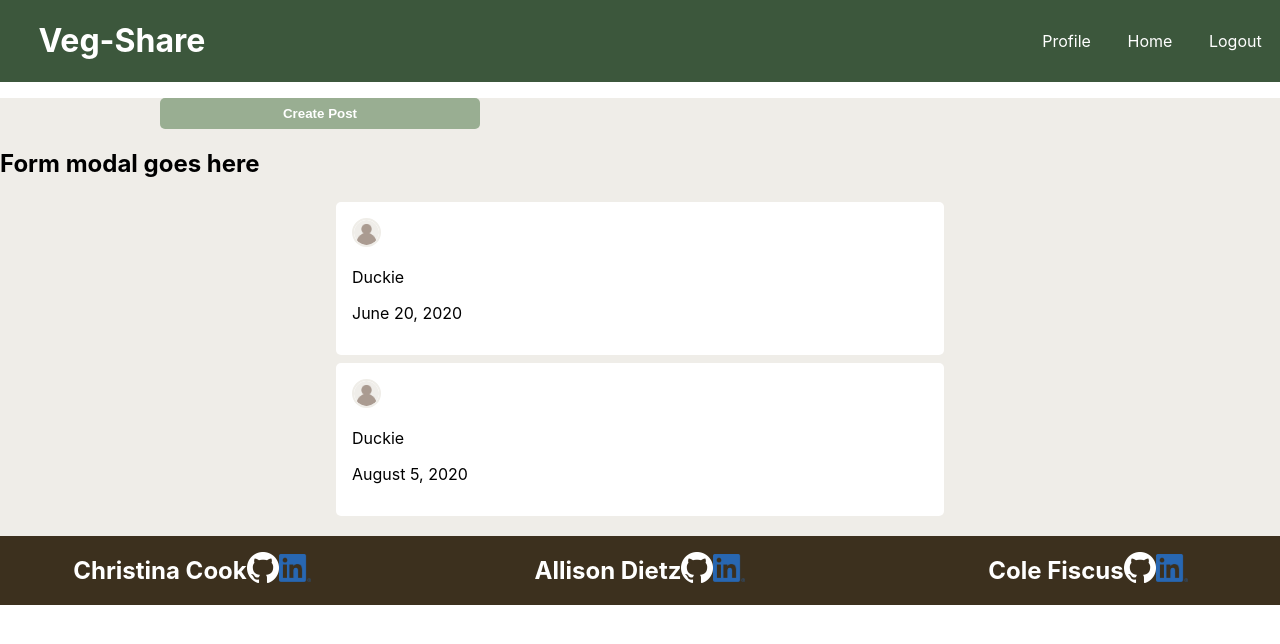
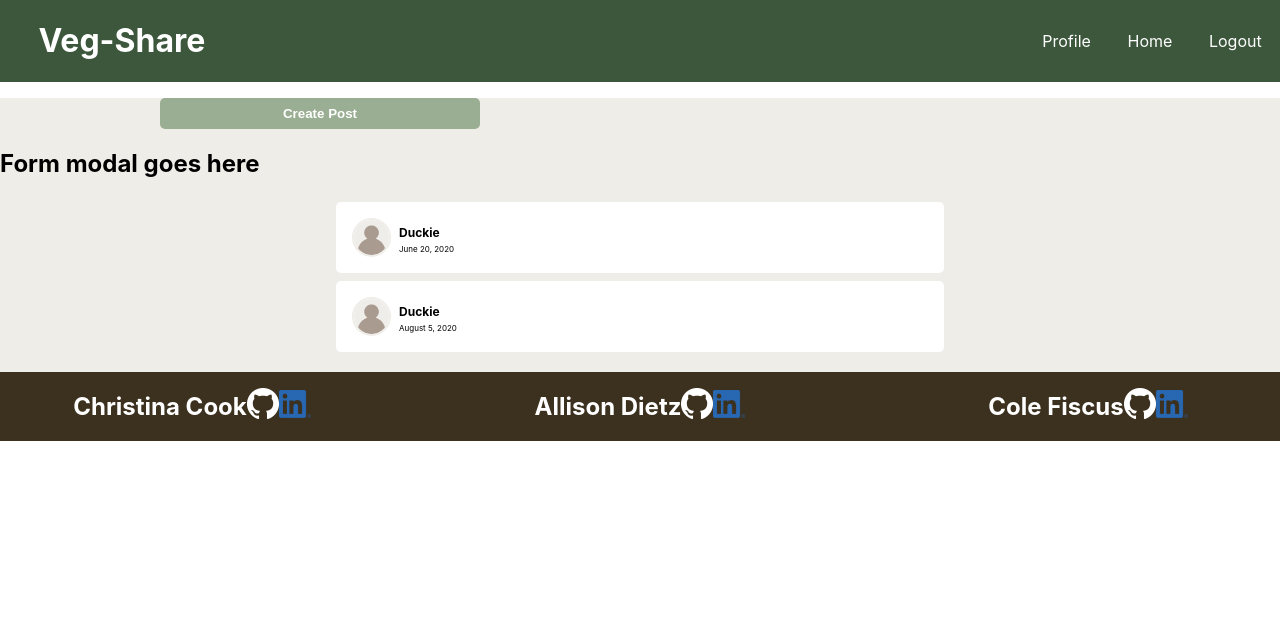
Before and after one commit to veg-share/frontend-ui, a React (Create React App) app: page / in a window 1280 px wide. Shown: the top 644 px of the page. Built offline with nearby package versions, Linux system fonts and the light colour scheme.

Commit message:
Style top section of post

```diff
--- a/src/components/Post/Post.css
+++ b/src/components/Post/Post.css
@@ -1,3 +1,27 @@
+.post-date {
+  font-size: 0.5rem;
+}
+
+.post-header {
+  display: flex;
+  align-items: center;
+}
+
+.post-name {
+  font-size: 0.75rem;
+  font-weight: bold;
+}
+
+.post-name,
+.post-date {
+  margin: 0.25rem 0 0 0.5rem;
+}
+
+.post-top {
+  display: flex;
+  flex-direction: column;
+}
+
 .single-post {
   padding: 1rem;
   width: 45%;
@@ -7,7 +31,8 @@
 }
 
 .small-profile-pic {
-  width: 25px;
+  width: 35px;
+  height: 35px;
   border: 2px solid #EFEDE8;
   border-radius: 100%
 }
--- a/src/components/Post/Post.js
+++ b/src/components/Post/Post.js
@@ -10,8 +10,10 @@ const Post = ({ userName, title, date, location, description, distance, imageUrl
     <div className='single-post'>
       <div className='post-header'>
         <img src={profilePic} alt='small-profile' className='small-profile-pic'/>
-        <p className='post-name'>{userName}</p>
-        <p className='post-date'>{date}</p>
+        <div className='post-top'>
+          <p className='post-name'>{userName}</p>
+          <p className='post-date'>{date}</p>
+        </div>
       </div>
     </div>
   )
```
